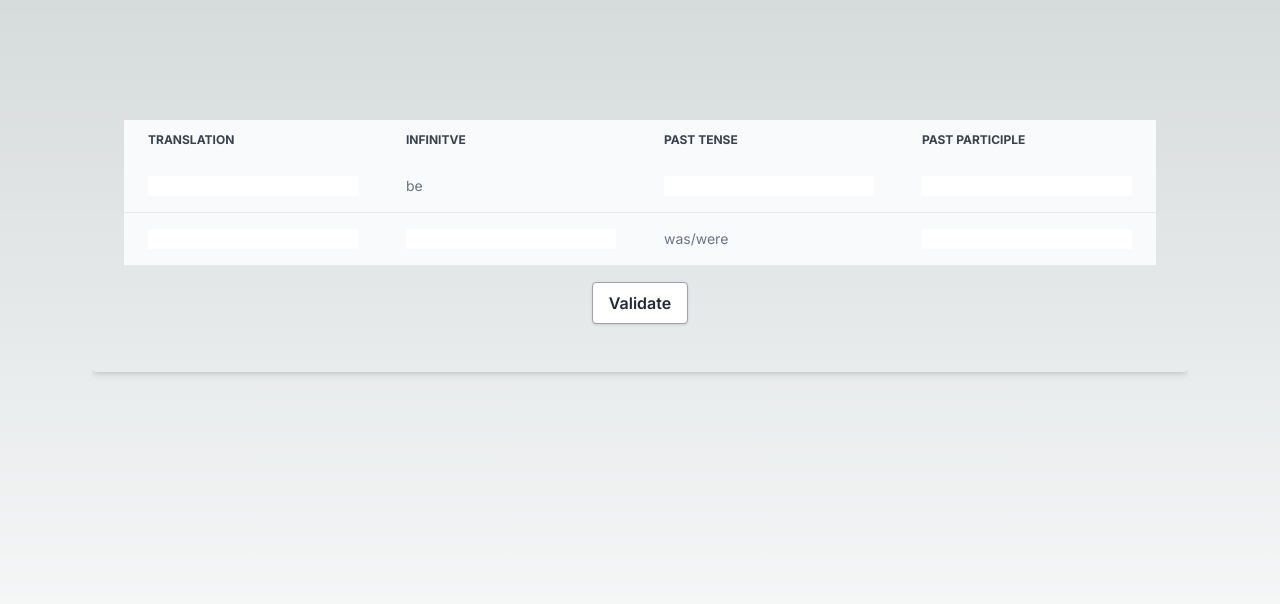
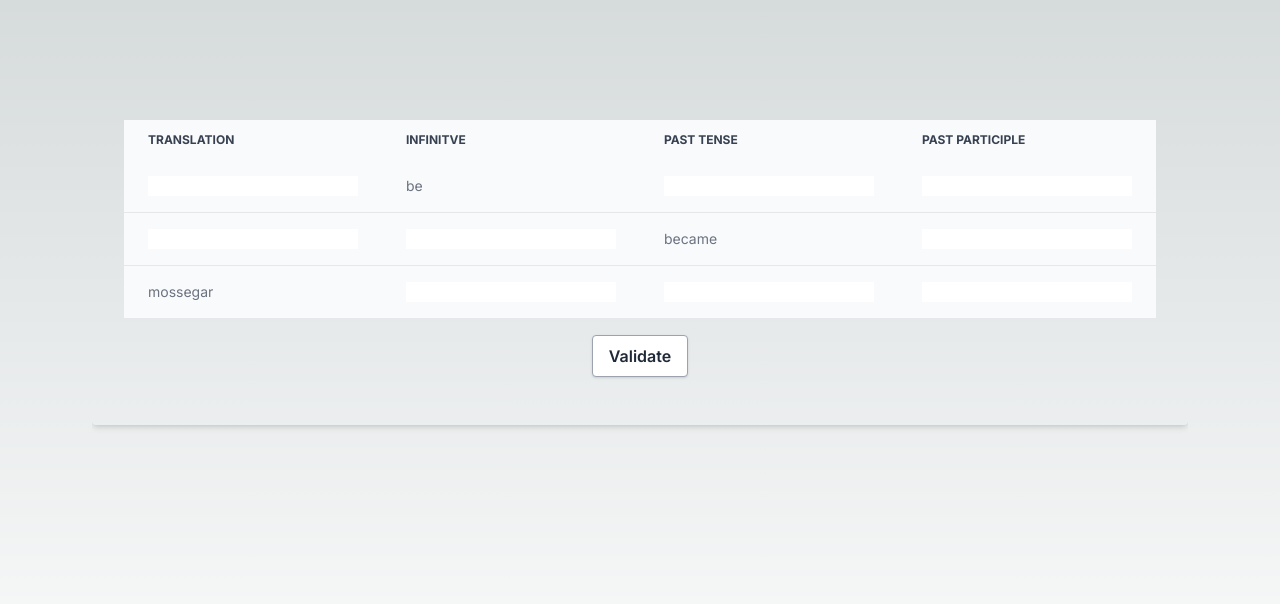
Before and after one commit to jbaldrich/irregular-verbs, a Next.js app: page / in a window 1280 px wide. Shown: the top 604 px of the page. Built offline with nearby package versions, Linux system fonts and the light colour scheme.

Commit message:
add validate verb use case

```diff
--- a/src/app/components/Table.tsx
+++ b/src/app/components/Table.tsx
@@ -1,17 +1,25 @@
 'use client'
 
+import { ValidateVerbs } from "@/application/ValidateVerbs";
 import { Verb } from "@/domain/Verb";
+import { FileSystemVerbRepository } from "@/infrastructure/FileSystemVerbRepository";
 import React, { useState } from "react";
 
 function validate(answers: Answers): Promise<Answers> {
-  const validated: Answers = new Map([...answers].map(answer =>
-    [answer[0], {
-      translation: { verb: answer[1].translation.verb ?? '', isValid: answer[1].translation.verb != '' },
-      infinitive: { verb: answer[1].infinitive.verb ?? '', isValid: answer[1].infinitive.verb != '' },
-      pastTense: { verb: answer[1].pastTense.verb ?? '', isValid: answer[1].pastTense.verb != '' },
-      pastParticiple: { verb: answer[1].pastParticiple.verb ?? '', isValid: answer[1].pastParticiple.verb != '' }
+  const validated: Answers = new Map(new ValidateVerbs(new FileSystemVerbRepository()).execute([...answers].map(pair => new Verb(
+    pair[0],
+    pair[1].infinitive.verb,
+    pair[1].pastTense.verb,
+    pair[1].pastParticiple.verb,
+    pair[1].translation.verb,
+  ))).map(validated =>
+    [validated.id, {
+      translation: { verb: validated.translation.attempt, isValid: validated.translation.isCorrect() },
+      infinitive: { verb: validated.infinitive.attempt, isValid: validated.infinitive.isCorrect() },
+      pastTense: { verb: validated.pastTense.attempt, isValid: validated.pastTense.isCorrect() },
+      pastParticiple: { verb: validated.pastParticiple.attempt, isValid: validated.pastParticiple.isCorrect() },
     }]
-  ))
+  ));
   return new Promise<Answers>((resolve, reject) => {
     setTimeout(() => {
       let shouldError = false;
@@ -20,7 +28,7 @@ function validate(answers: Answers): Promise<Answers> {
       } else {
         resolve(validated);
       }
-    }, 1500);
+    }, 0);
   });
 }
 
@@ -123,10 +131,13 @@ type CellProps = {
 }
 
 export const Cell = ({ verbId, name, value, isValid, onChange }: CellProps) => {
+  if (isValid !== null && isValid !== undefined && !isValid) {
+    return(<td className="px-6 py-4 bg-red-700">{value}</td>)
+  }
   return (
     <td className="px-6 py-4">
       {
-        value == '' && (isValid === null || !isValid) ?
+        value == '' ?
           <input
             className="text-gray-800"
             type="text"
--- /dev/null
+++ b/src/application/ValidateVerbs.tsx
@@ -0,0 +1,70 @@
+import { Verb } from "@/domain/Verb";
+import { VerbRepository } from "@/domain/VerbRepository";
+
+export type ValidateVerbsRequest = Verb[];
+
+class Validation {
+    readonly attempt: string;
+    readonly answer: string;
+
+    constructor(attempt: string, answer: string) {
+        this.attempt = attempt;
+        this.answer = answer;
+    }
+
+    isCorrect(): boolean {
+        return this.attempt === this.answer;
+    }
+}
+
+export class ValidatedVerb {
+    readonly id: string;
+    readonly translation: Validation;
+    readonly infinitive: Validation;
+    readonly pastTense: Validation;
+    readonly pastParticiple: Validation;
+
+    constructor(
+        id: string,
+        translation: Validation,
+        infinitive: Validation,
+        pastTense: Validation,
+        pastParticiple: Validation
+    ) {
+        this.id = id;
+        this.translation = translation;
+        this.infinitive = infinitive;
+        this.pastTense = pastTense;
+        this.pastParticiple = pastParticiple;
+    }
+
+    areAllCorrect(): boolean {
+        return this.translation.isCorrect()
+            && this.infinitive.isCorrect()
+            && this.pastTense.isCorrect()
+            && this.pastParticiple.isCorrect();
+    }
+}
+
+export type ValidateVerbsResponse = ValidatedVerb[]
+
+export class ValidateVerbs {
+    private repository: VerbRepository;
+
+    constructor(repository: VerbRepository) {
+        this.repository = repository;
+    }
+
+    execute(request: ValidateVerbsRequest): ValidateVerbsResponse {
+        let answers = new Map(this.repository.all().map(verb => [verb.id, verb]));
+        return request.map(verb =>
+            new ValidatedVerb(
+                verb.id,
+                new Validation(verb.translation, answers.get(verb.id)?.translation ?? ''),
+                new Validation(verb.infinitive, answers.get(verb.id)?.infinitive ?? ''),
+                new Validation(verb.pastTense, answers.get(verb.id)?.pastTense ?? ''),
+                new Validation(verb.pastParticiple, answers.get(verb.id)?.pastParticiple ?? '')
+            )
+        );
+    }
+}
--- a/src/infrastructure/FileSystemVerbRepository.tsx
+++ b/src/infrastructure/FileSystemVerbRepository.tsx
@@ -12,10 +12,17 @@ export class FileSystemVerbRepository implements VerbRepository {
         },
         {
           "id": "2",
-          "translation": "ser/estar",
-          "infinitve": "be",
-          "pastTense": "was/were",
-          "pastParticiple": "been"
+          "translation": "arribar a ser/esdevenir",
+          "infinitve": "become",
+          "pastTense": "became",
+          "pastParticiple": "become"
+        },
+        {
+          "id": "3",
+          "translation": "mossegar",
+          "infinitve": "bite",
+          "pastTense": "bit",
+          "pastParticiple": "bitten"
         }
       ];
     all(): Verb[] {
```
